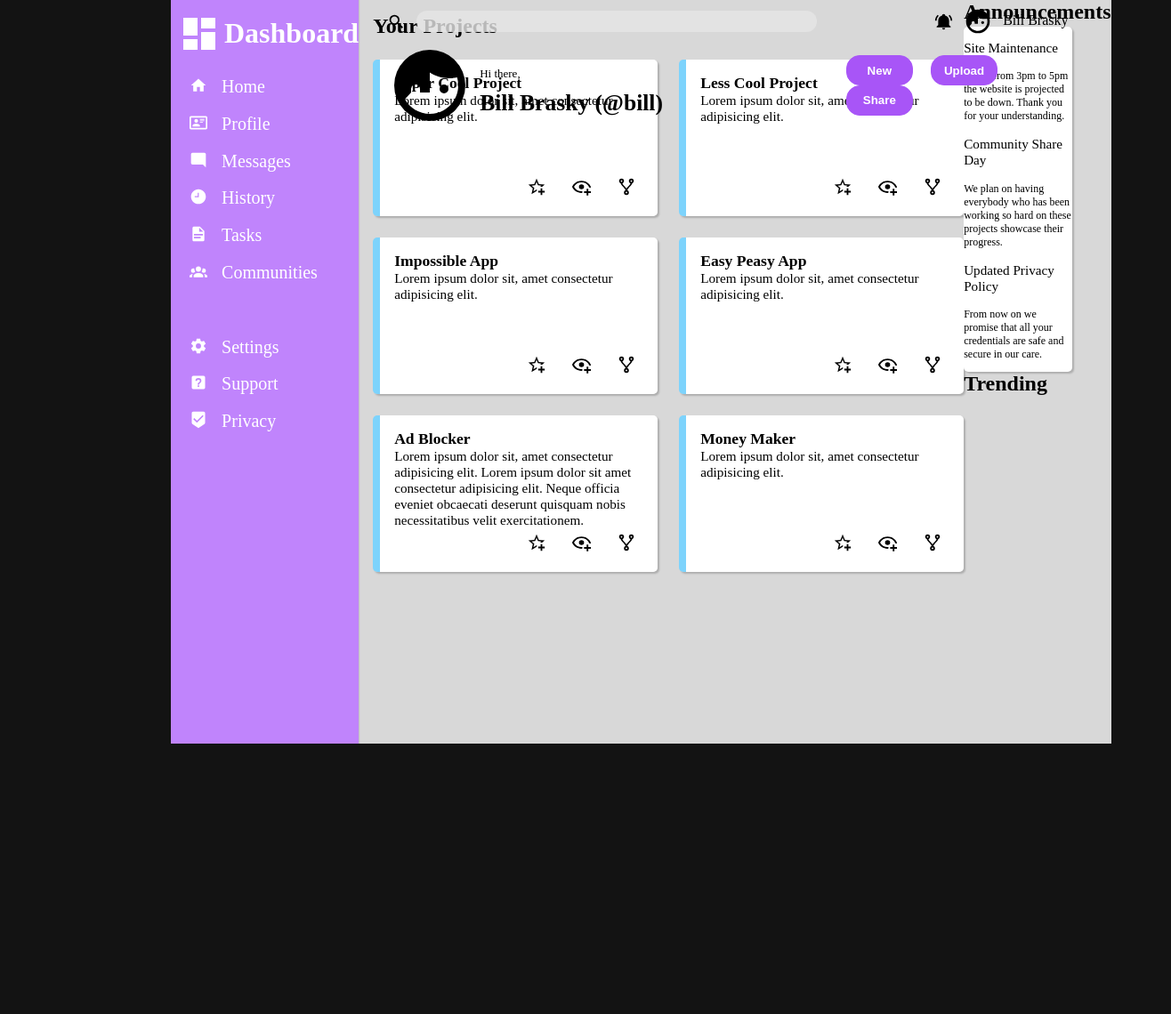
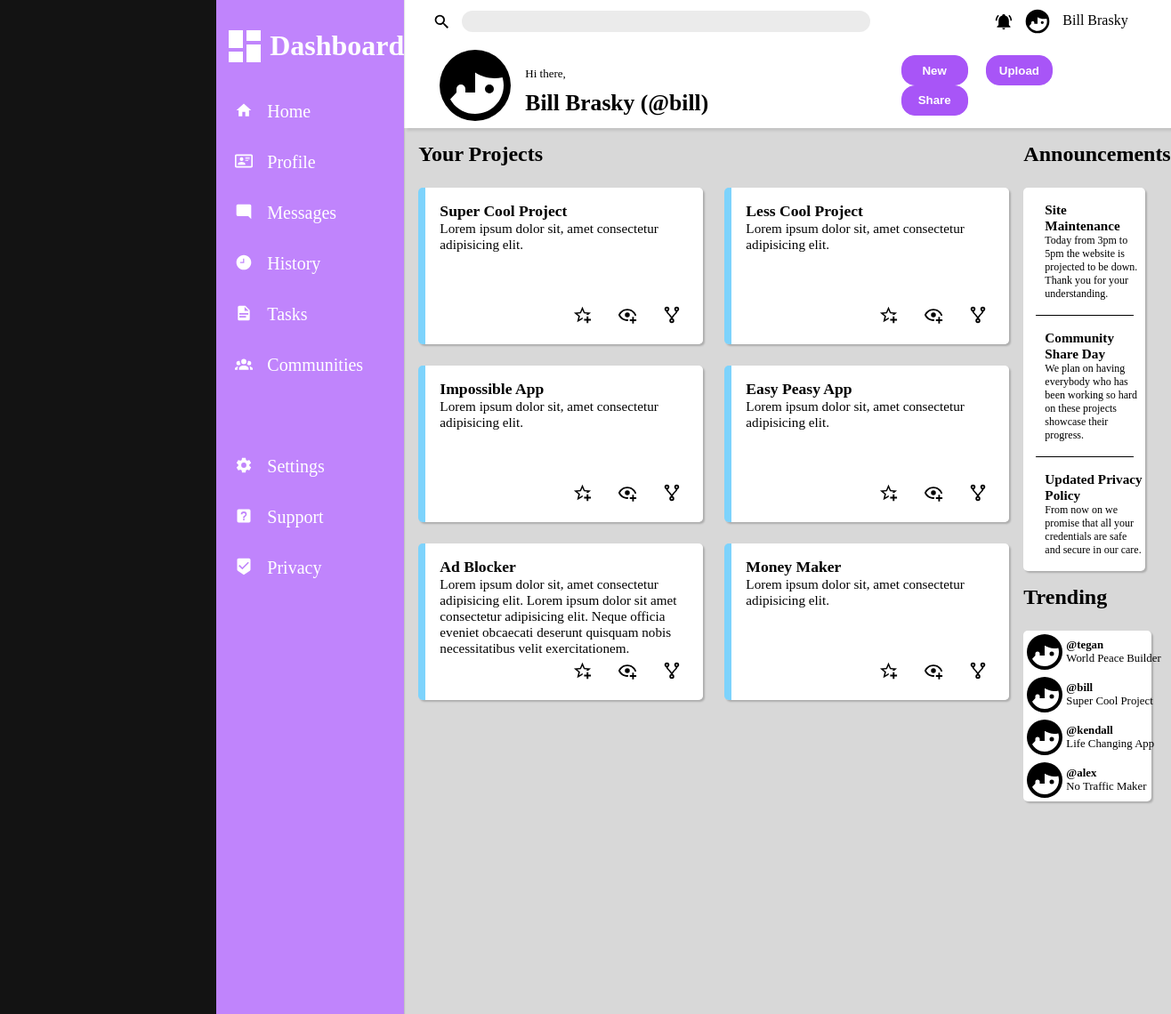
Before and after one commit to tofer-cich/Admin-dashboard, a plain HTML site: page index.html in a window 1280 px wide. Shown: the whole page at 89% size, 1316 px wide, since content can reach past the window. Before the commit the page ends 836 px from the top, so only its background shows below. Drawn offline with Linux system fonts and the light colour scheme.

Commit message:
Add trending, announcements and layout with grid
Everything is on the page and laid out where it needs to be.

```diff
--- a/index.html
+++ b/index.html
@@ -142,9 +142,11 @@
                 <div class="announcement-card-container">
                     <p class="announcement-card-header">Site Maintenance</p>
                     <p>Today from 3pm to 5pm the website is projected to be down. Thank you for your understanding.</p>
+                    <hr>
 
                     <p class="announcement-card-header">Community Share Day</p>
                     <p>We plan on having everybody who has been working so hard on these projects showcase their progress.</p>
+                    <hr>
 
                     <p class="announcement-card-header">Updated Privacy Policy</p>
                     <p>From now on we promise that all your credentials are safe and secure in our care.</p>
@@ -152,6 +154,30 @@
             </div>
             <div id="trending">
                 <p class="main-content-header">Trending</p>
+                <div id="trending-card-container">
+                    <div>
+                        <div class="trending-page">
+                            <img src="./photos/face-man-profile.svg">
+                            <p class="trending-handle">@tegan</p>
+                            <p class="trending-name">World Peace Builder</p>
+                        </div>
+                        <div class="trending-page">
+                            <img src="./photos/face-man-profile.svg">
+                            <p class="trending-handle">@bill</p>
+                            <p class="trending-name">Super Cool Project</p>
+                        </div>
+                        <div class="trending-page">
+                            <img src="./photos/face-man-profile.svg">
+                            <p class="trending-handle">@kendall</p>
+                            <p class="trending-name">Life Changing App</p>
+                        </div>
+                        <div class="trending-page">
+                            <img src="./photos/face-man-profile.svg">
+                            <p class="trending-handle">@alex</p>
+                            <p class="trending-name">No Traffic Maker</p>
+                        </div>
+                    </div>
+                </div>
 
             </div>
         </div>
--- a/styles.css
+++ b/styles.css
@@ -8,7 +8,7 @@ body {
 
 #container {
     height: 100vh;
-    width: 70vw;
+    width: 62vw;
     display: grid;
     grid-template: 1fr 1fr 10fr / 1fr 3.5fr;
 }
@@ -86,6 +86,7 @@ ul {
     padding-right: 3rem;
     position: relative;
     box-shadow: 3px 3px 3px rgba(0, 0, 0, .1);
+    height: 9rem;
 }
 
 div[role="search"] {
@@ -175,7 +176,7 @@ input[type="search"] {
     background-color: rgb(216, 216, 216);
     grid-area: 3 / 2 / 4 / 3;
     display: grid;
-    grid-template: 1fr 1fr / 3fr 1fr;
+    grid-template: 1fr 1fr / auto 1fr;
 }
 
 #projects {
@@ -235,21 +236,77 @@ input[type="search"] {
 #announcements {
     grid-area: 1 / 2 / 2 / 3;
     display: grid;
-    grid-template-rows: 1fr 13fr;
+    grid-template-rows: auto auto;
+    margin: 1rem 0 0 1rem;
 }
 
 .announcement-card-container {
+    margin-top: 1.5rem;
     background-color: white;
     border-radius: 5px;
     box-shadow: 2px 2px 2px rgba(0, 0, 0, 0.2);
+    height: min-content;
 }
 
 .announcement-card-container .announcement-card-header {
     font-size: .95rem;
+    margin: 1rem 0 0 0;
+    font-weight: 600;
 }
 
 .announcement-card-container p {
     font-size: .75rem;
+    margin: 0;
+    width: 80%;
+    padding-left: 1.5rem;
+    margin-bottom: 1rem;
+}
+
+.announcement-card-container hr {
+    width: 80%;
+    height: 1px;
+    background-color: black;
+    margin: auto;
+    border: 0;
+    padding: 0;
+}
+
+#trending {
+    margin: 1rem 0 0 1rem;
+}
+
+.trending-page img {
+    height: 3rem;
+    width: 3rem;
+    grid-row: 1 / span 2;
+    justify-self: center;
+    align-self: center;
+}
+
+#trending-card-container {
+    background-color: white;
+    border-radius: 5px;
+    text-wrap: nowrap;
+    width: 87%;
+    margin-top: 1.5rem;
+    box-shadow: 2px 2px 2px rgba(0, 0, 0, 0.2);
+}
+
+.trending-page {
+    display: grid;
+    grid-template: 1fr 1fr / 1fr 2fr;
+    height: min-content;
+}
+
+.trending-handle,
+.trending-name {
+    font-size: .8rem;
+    margin: 0;
+}
+
+.trending-handle {
+    font-weight: 600;
+    align-self: end;
 }
 
 h1 {
```
